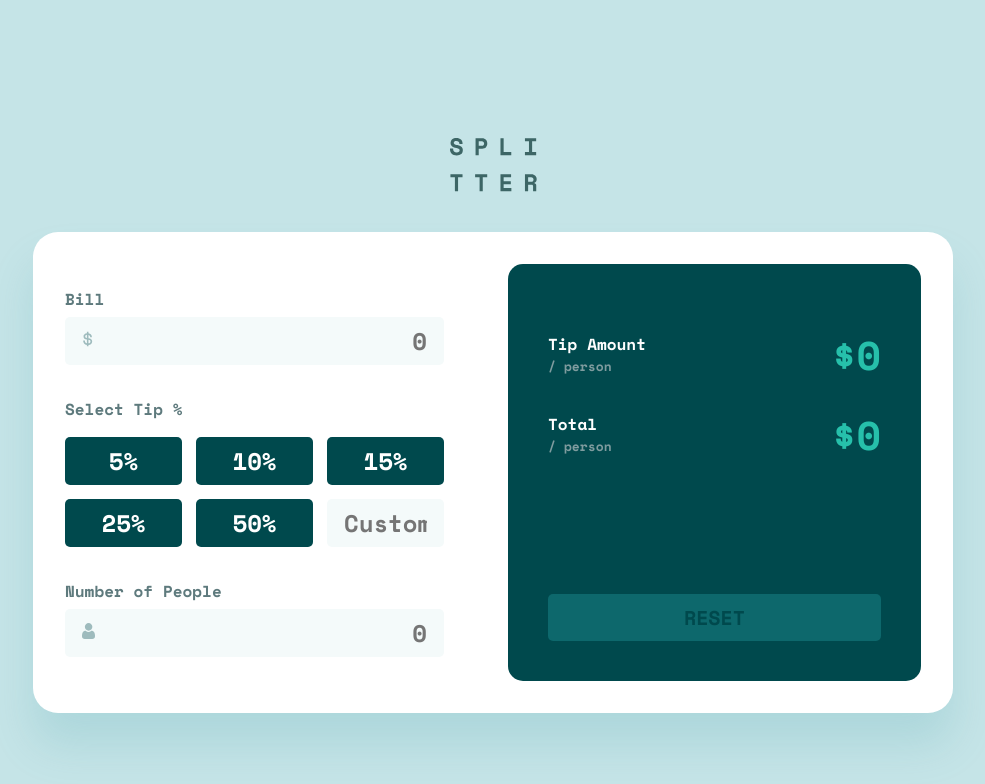
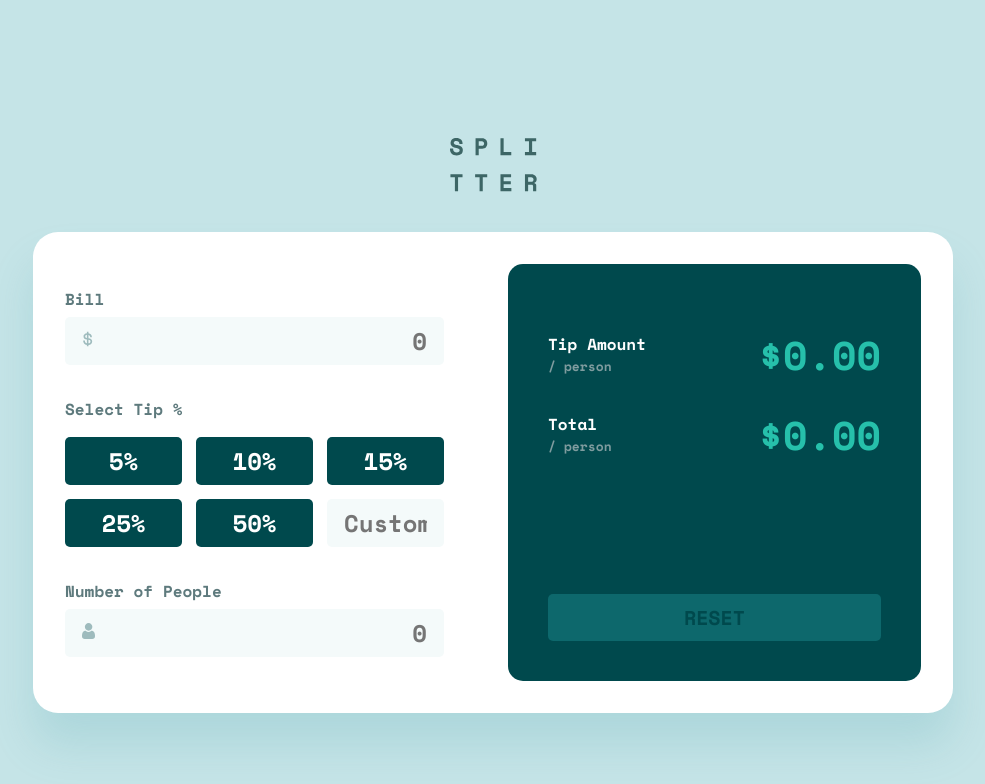
Before and after one commit to ocarmora/fm-tip-calculator-app, a React (Create React App) app: page / in a window 1280 px wide. Shown: the top 784 px of the page, without its empty margins (147-1132 px from the left). Built offline with nearby package versions, Linux system fonts and the light colour scheme.

Commit message:
Add decimals to resume amounts

```diff
--- a/src/App.jsx
+++ b/src/App.jsx
@@ -12,8 +12,8 @@ function App() {
   const [billAmount, setBillAmount] = useState('');
   const [totalPerson, setTotalPerson] = useState('');
   const [tipPercentage, setTipPercentage] = useState('');
-  const [tipAmountPerPerson, setTipAmountPerPerson] = useState(0);
-  const [totalPerPerson, setTotalPerPerson] = useState(0);
+  const [tipAmountPerPerson, setTipAmountPerPerson] = useState('0.00');
+  const [totalPerPerson, setTotalPerPerson] = useState('0.00');
   const [cleanTipPercentage, setCleanTipPercentage] = useState(false);
   const [billInputError, setBillInputError] = useState(false);
   const [totalPersonError, setTotalPersonError] = useState(false);
@@ -43,13 +43,11 @@ function App() {
     setBillAmount('');
     setTotalPerson('');
     setTipPercentage('');
-    setTipAmountPerPerson(0);
-    setTotalPerPerson(0);
+    setTipAmountPerPerson('0.00');
+    setTotalPerPerson('0.00');
     setCleanTipPercentage(!cleanTipPercentage);
     cleanErrors();
     setResetButtonDisabled(true);
-
-    console.log('test')
   }
 
   const cleanErrors = () => {
@@ -74,8 +72,8 @@ function App() {
     const _tipPerPerson = calculateTipAmountPerPerson(billAmount, tipPercentage, totalPerson);
     const _totalPerPerson = calculateTotalPerPerson(billAmount, totalPerson, _tipPerPerson);
 
-    setTipAmountPerPerson(Number.isSafeInteger(_tipPerPerson) ? _tipPerPerson.toFixed(0) : _tipPerPerson.toFixed(2));
-    setTotalPerPerson(Number.isSafeInteger(_totalPerPerson) ? _totalPerPerson.toFixed(0) : _totalPerPerson.toFixed(2));
+    setTipAmountPerPerson(_tipPerPerson.toFixed(2));
+    setTotalPerPerson(_totalPerPerson.toFixed(2));
   }
 
 
```
